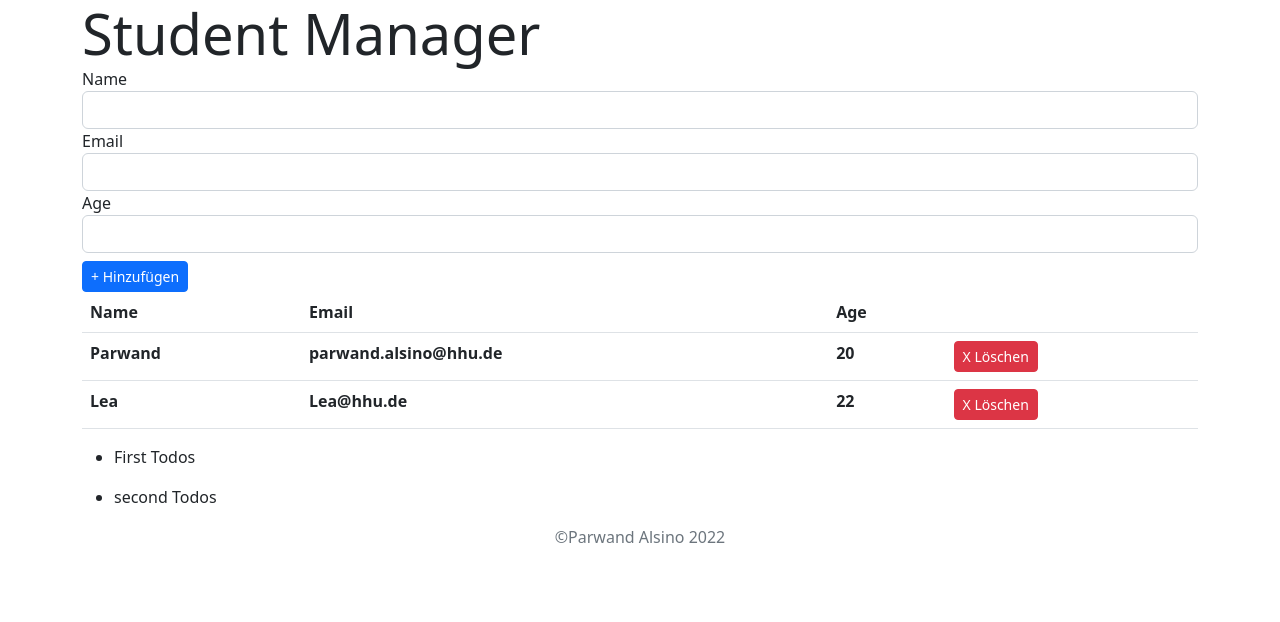
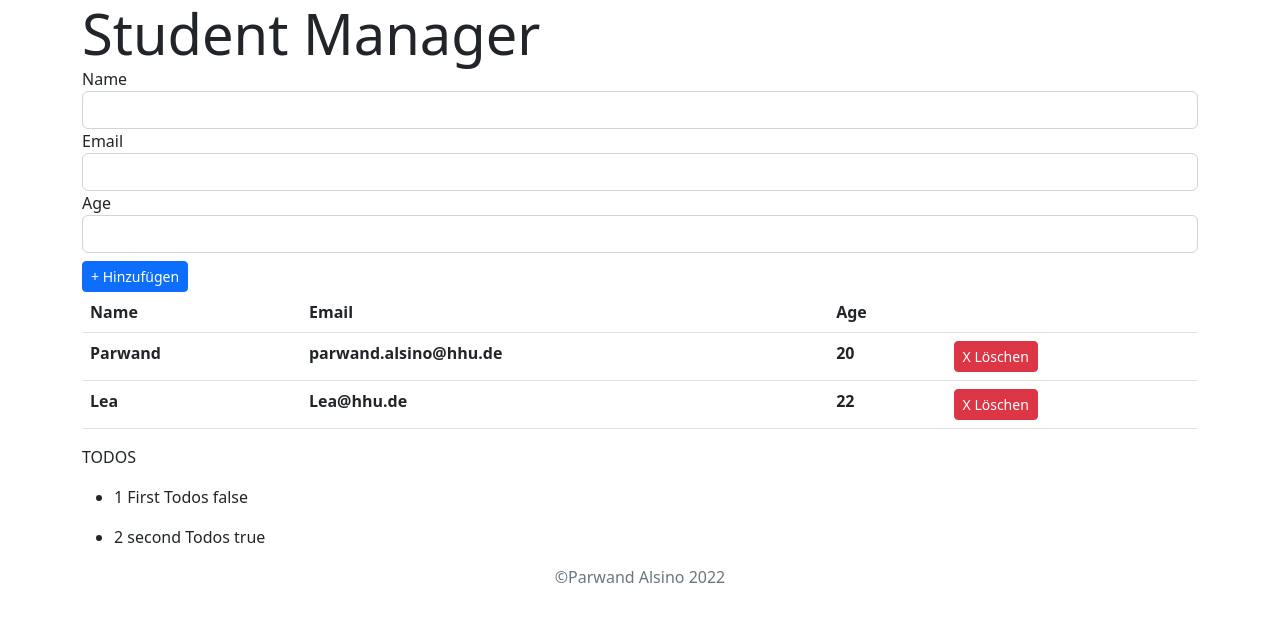
Before and after one commit to Parwand/student-angular-app, an Angular app: page / in a window 1280 px wide. Shown: the top 622 px of the page. Built offline with nearby package versions, Linux system fonts and the light colour scheme.

Commit message:
updated the both templates todo and todos

```diff
--- a/src/app/components/todo/todo.component.html
+++ b/src/app/components/todo/todo.component.html
@@ -1 +1 @@
-<li>{{todo.title}}</li>
+<li>{{todo.id}} {{todo.title}} {{todo.isCompleted}}</li>
--- a/src/app/components/todos/todos.component.html
+++ b/src/app/components/todos/todos.component.html
@@ -1,3 +1,5 @@
+<p>TODOS</p>
+
 <ul *ngFor="let todo of todos">
     <app-todo [todo]="todo"></app-todo>
 </ul>
```
